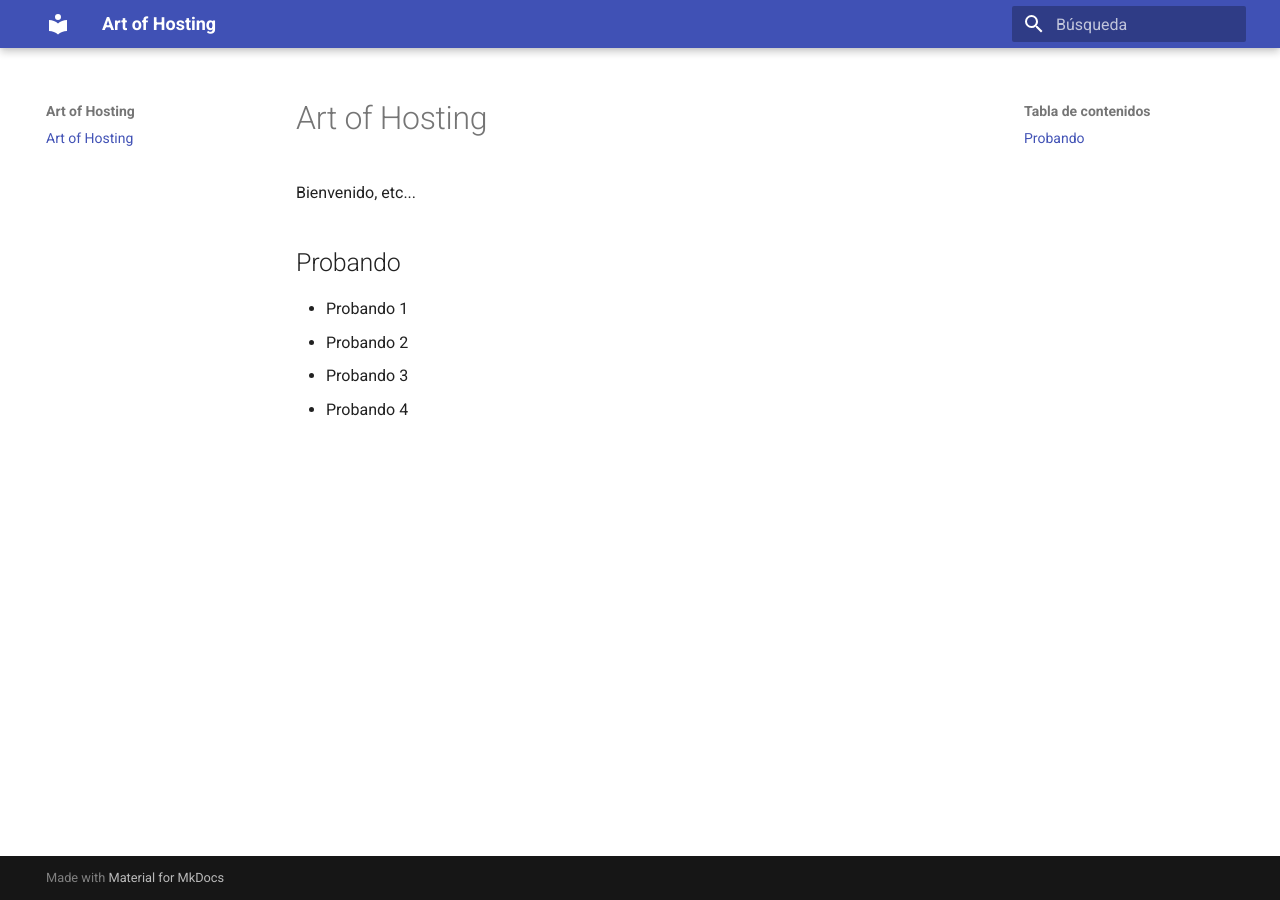
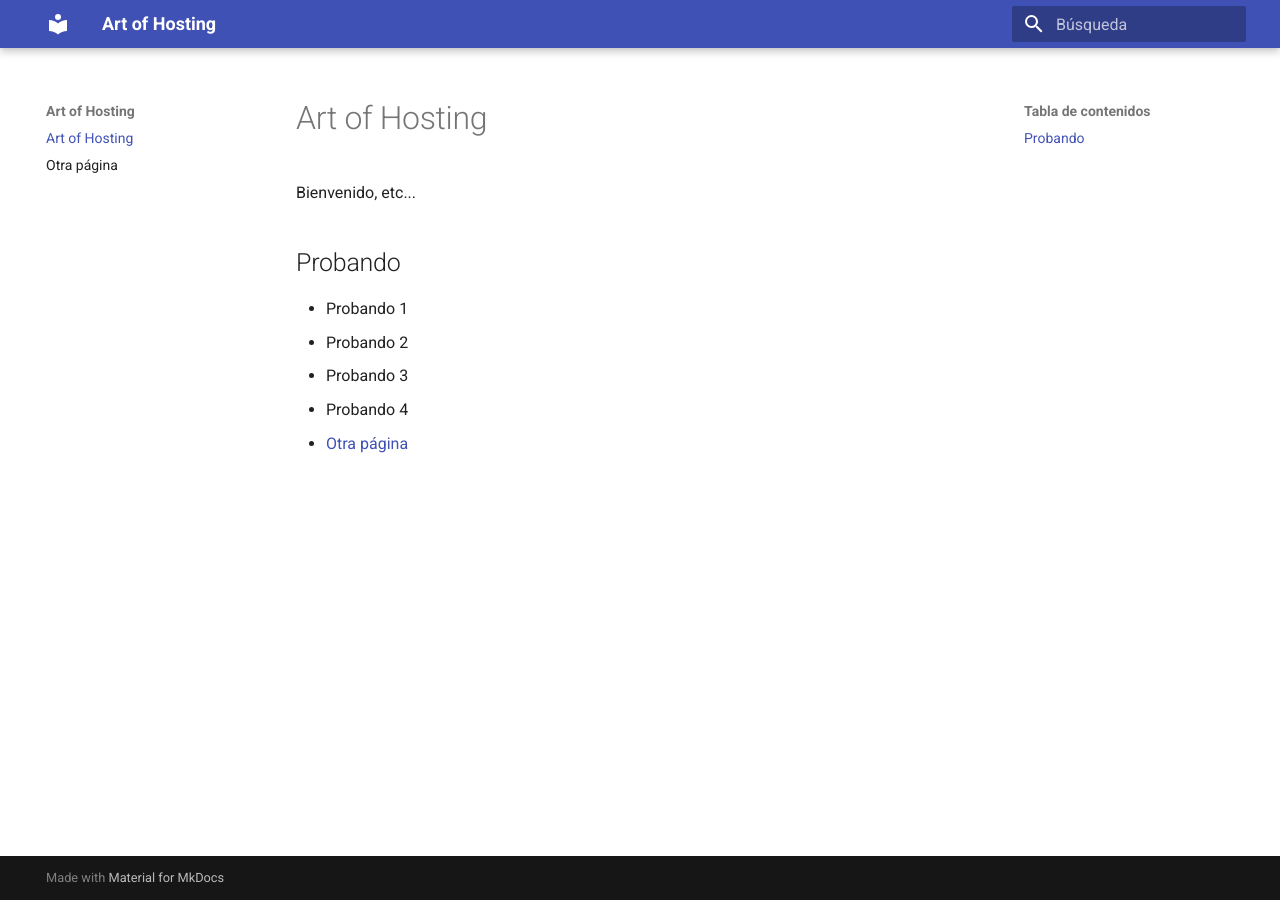
Before and after one commit to art-of-hosting/art-of-hosting.github.io, an MkDocs documentation site: the page built from docs/index.md, in a window 1280 px wide. Built offline with MkDocs 1.6.1 and Material for MkDocs 9.7.7, drawn with Linux system fonts in a browser that asks for light colours.

Commit message:
Páginas de prueba con link.

```diff
--- a/docs/index.md
+++ b/docs/index.md
@@ -8,3 +8,4 @@ Bienvenido, etc...
 * Probando 2
 * Probando 3
 * Probando 4
+* [Otra página](otra-pagina.md)
--- /dev/null
+++ b/docs/otra-pagina.md
@@ -0,0 +1,3 @@
+# Otra página
+
+Lalalala
```
Also changed, not shown: 1 other file.
